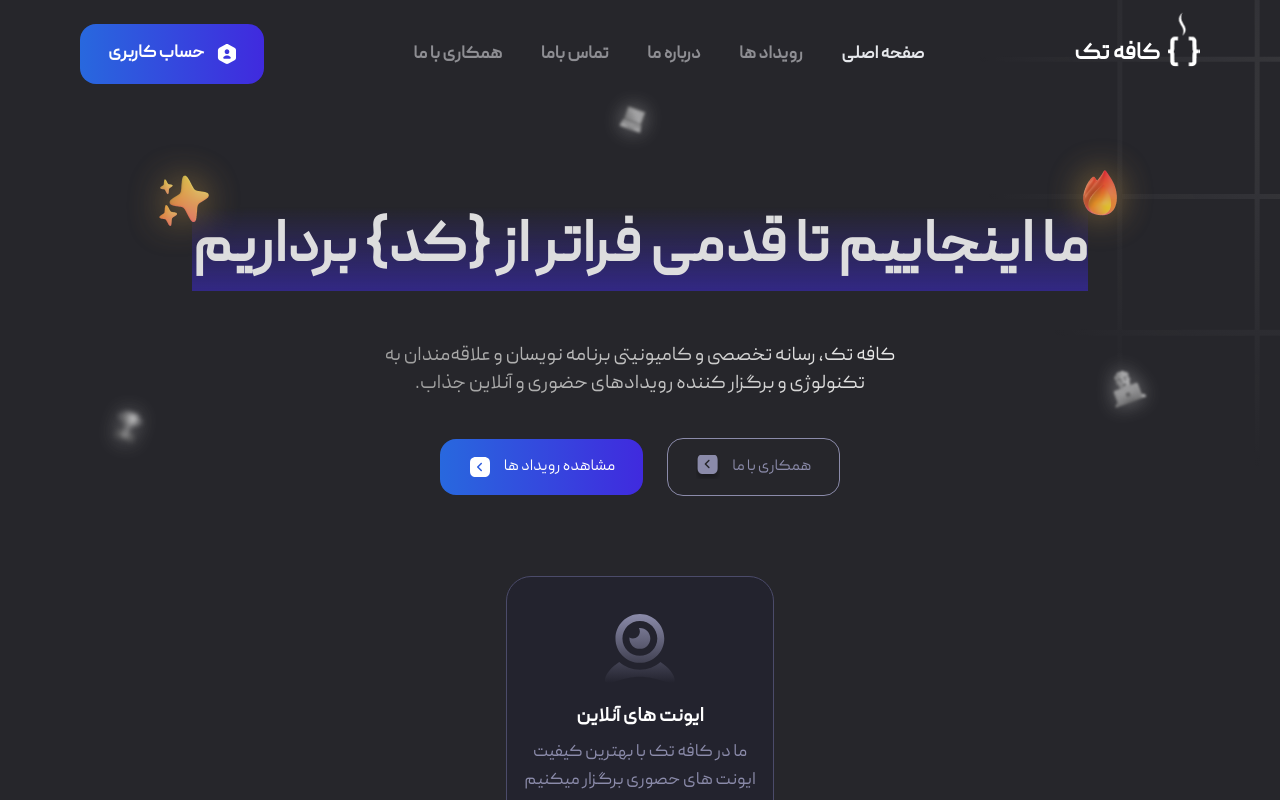
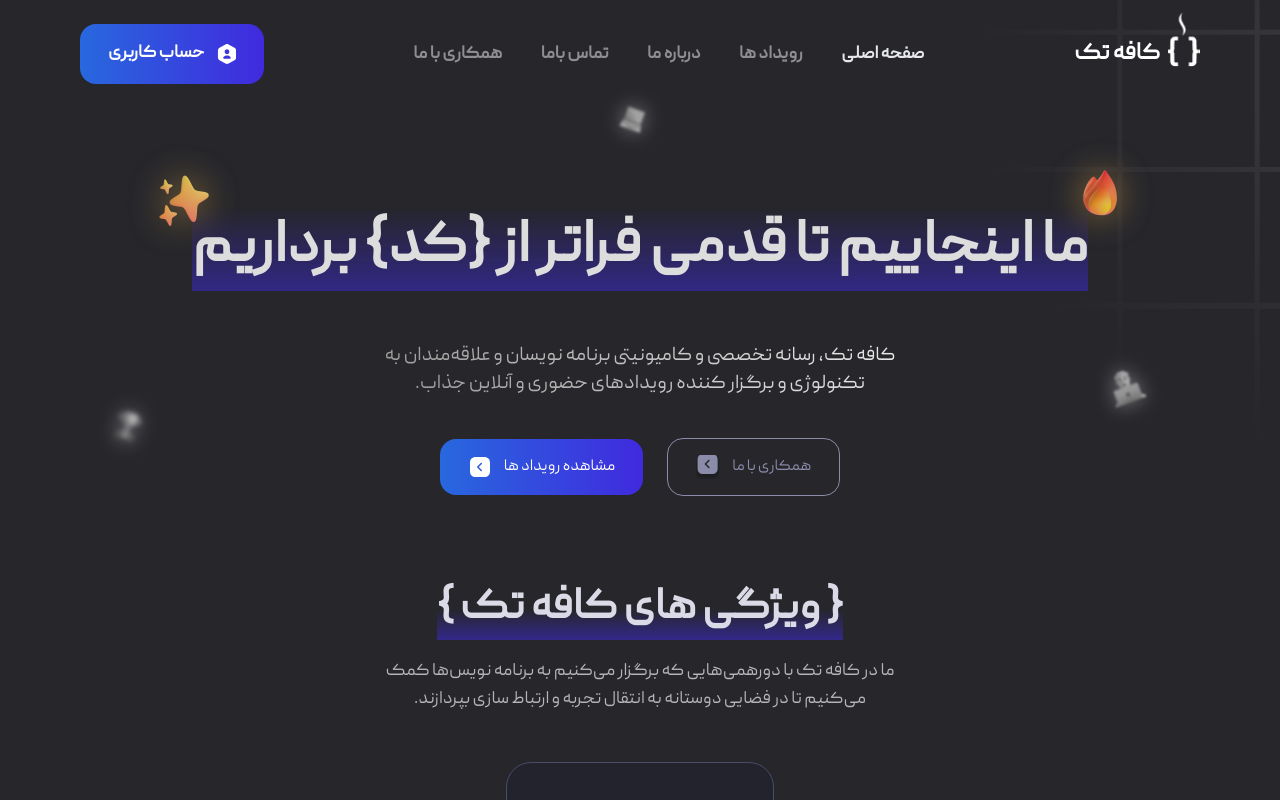
Before and after one commit to AmirhosseinDehghanazar/CafeTech-Frontend, a React (Vite) app in the folder CafeTech-Frontend/: page / in a window 1280 px wide. Shown: the top 800 px of the page. Built offline with nearby package versions, Linux system fonts and the light colour scheme.

Commit message:
added text in segment

```diff
--- a/CafeTech-Frontend/package.json
+++ b/CafeTech-Frontend/package.json
@@ -12,6 +12,7 @@
   "dependencies": {
     "react": "^18.2.0",
     "react-dom": "^18.2.0",
+    "react-number-format": "^5.3.1",
     "react-router-dom": "^6.16.0",
     "react-slick": "^0.29.0",
     "slick-carousel": "^1.8.1"
--- a/CafeTech-Frontend/src/App.css
+++ b/CafeTech-Frontend/src/App.css
@@ -7,3 +7,10 @@
   background-repeat: no-repeat;
   background-position: center;
 }
+
+.bg-blue-text > span {
+  color: #efeefc;
+  background: linear-gradient(to top, #352995, transparent, transparent);
+  line-height: 1.5;
+  opacity: 0.9;
+}
--- a/CafeTech-Frontend/src/components/main/segment/Segment.jsx
+++ b/CafeTech-Frontend/src/components/main/segment/Segment.jsx
@@ -34,7 +34,18 @@ const Segment = () => {
     slidesToScroll: 1,
   };
   return (
-    <div className="text-center ">
+    <div className="text-center mb-20">
+      {/* text */}
+      <div className="mb-12 flex flex-col gap-4 justify-center items-center ">
+        <p className="bg-blue-text font-bold text-[32px] md:text-[44px] ">
+          <span> &#123; ویژگی های کافه تک &#125;</span>
+        </p>
+        <p className="hidden max-w-lg md:block text-lg text-[#B6B6B8]">
+          ما در کافه تک با دورهمی‌هایی که برگزار می‌کنیم به برنامه نویس‌ها کمک
+          می‌کنیم تا در فضایی دوستانه به انتقال تجربه و ارتباط سازی بپردازند.
+        </p>
+      </div>
+      {/* slide */}
       <Slider swe {...settings}>
         {segmentData.map((seg, i) => (
           <div
--- /dev/null
+++ b/CafeTech-Frontend/src/components/numeric.js
@@ -0,0 +1,47 @@
+import { useNumericFormat, NumberFormatBase } from "react-number-format";
+
+const persianNumeral = ["۰", "۱", "۲", "۳", "۴", "۵", "۶", "۷", "۸", "۹"];
+
+export const CustomNumeralNumericFormat = (props) => {
+  const { format, removeFormatting, isCharacterSame, ...rest } =
+    useNumericFormat(props);
+
+  const _format = (val) => {
+    const _val = format(val);
+    return _val.replace(/\d/g, ($1) => persianNumeral[Number($1)]);
+  };
+
+  const _removeFormatting = (val) => {
+    const _val = val.replace(new RegExp(persianNumeral.join("|"), "g"), ($1) =>
+      persianNumeral.indexOf($1)
+    );
+
+    return removeFormatting(_val);
+  };
+
+  const _isCharacterSame = (compareMeta) => {
+    const isCharSame = isCharacterSame(compareMeta);
+    const {
+      formattedValue,
+      currentValue,
+      formattedValueIndex,
+      currentValueIndex,
+    } = compareMeta;
+    const curChar = currentValue[currentValueIndex];
+    const newChar = formattedValue[formattedValueIndex];
+    const curPersianChar = persianNumeral[Number(curChar)] ?? curChar;
+    const newPersianChar = persianNumeral[Number(newChar)] ?? newChar;
+
+    return isCharSame || curPersianChar || newPersianChar;
+  };
+
+  return (
+    <NumberFormatBase
+      displayType="text"
+      format={_format}
+      removeFormatting={_removeFormatting}
+      isCharacterSame={_isCharacterSame}
+      {...rest}
+    />
+  );
+};
```
Also changed, not shown: 1 other file (tests, documents, lock files or other folders).
